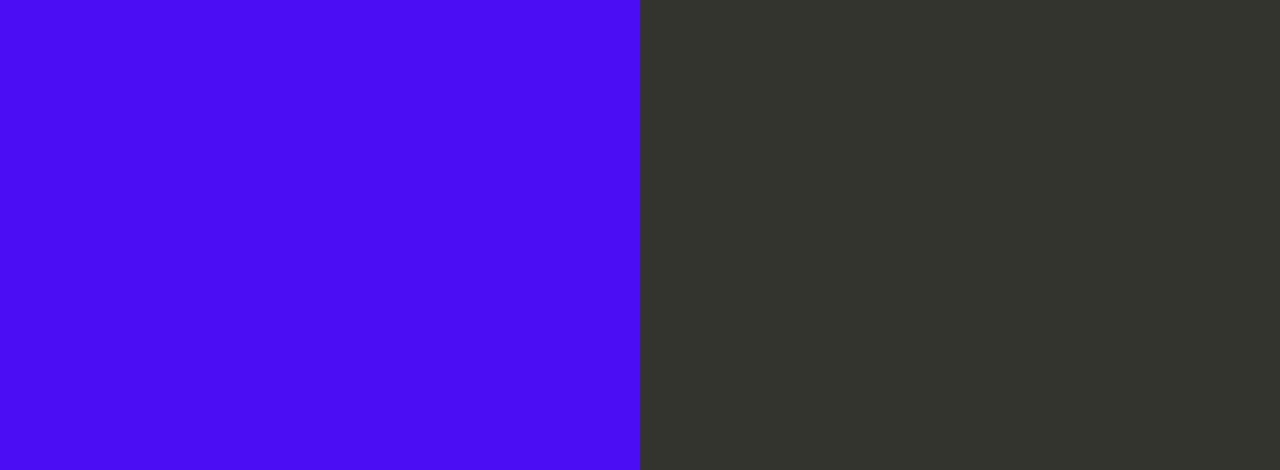
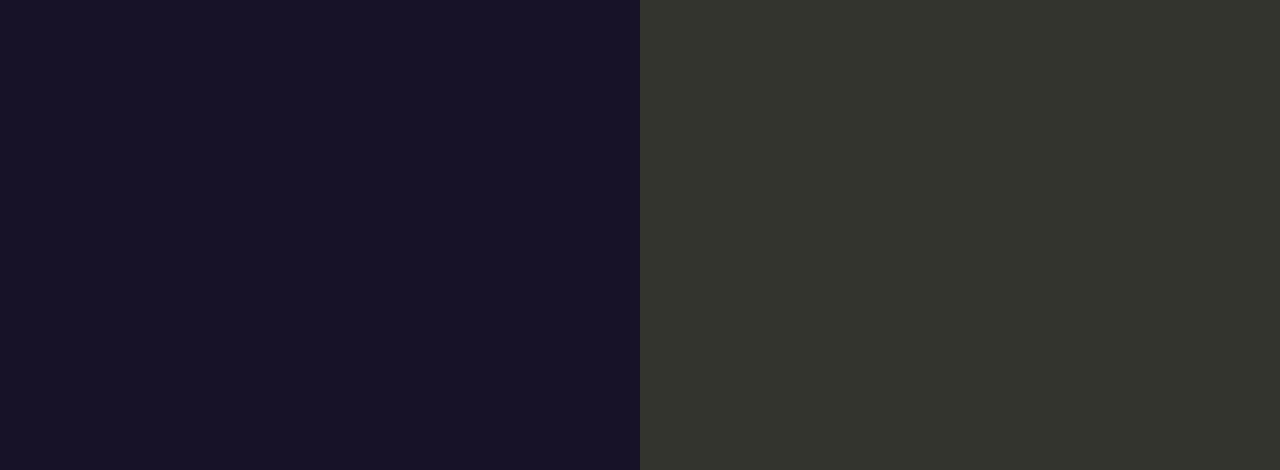
Before and after one commit to Bucha1958/aws-ci_cd, a website: page index.html in a window 1280 px wide. Shown: the part 330-800 px from the top of the page. Drawn offline with Linux system fonts and the light colour scheme.

Commit message:
change the colour

```diff
--- a/index.html
+++ b/index.html
@@ -35,7 +35,7 @@
 
         text-align: right;
         padding-top: 11em;
-        background-color: rgb(75, 14, 244);
+        background-color: rgb(23, 18, 39);
 
       }
       .textColumn p {
```
